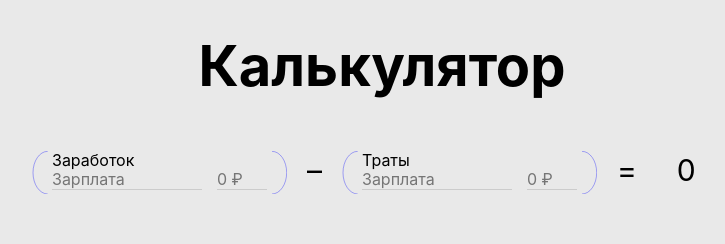
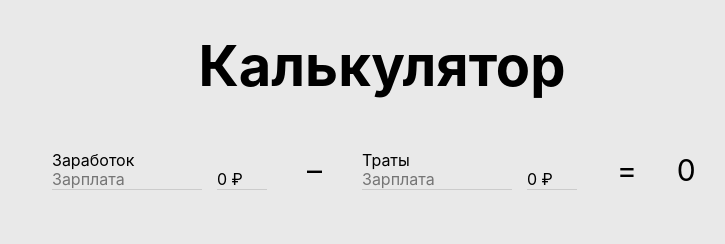
Before and after one commit to sinneren/reacr-demo, a React (Create React App) app in the folder ui/: page /calc in a window 1280 px wide. Shown: the top 244 px of the page, without its empty margins (258-983 px from the left). Built offline with nearby package versions, Linux system fonts and the light colour scheme; the HTML template or start-up script is replaced by a standard one.

Commit message:
правильная обработка value

```diff
--- a/ui/src/components/Calc.js
+++ b/ui/src/components/Calc.js
@@ -1,18 +1,9 @@
 import React, { Component } from 'react';
+import InputGroup from './InputGroup';
 
 export default class Calc extends Component {
     constructor(props) {
         super(props);
-        this.inputMoneyChange = this.inputMoneyChange.bind(this);
-    }
-    inputMoneyChange(e) {
-        if (e.target.value.length > 0) {
-            e.target.value = e.target.value.replace(/₽/gi, '').replace(/ /g, '') + ' ₽';
-            // console.log(e.target.parentNode.parentNode.querySelectorAll('.CalcTable_Input').length);
-            const nextInputs = document.createElement('div');
-            nextInputs.className = 'CalcTable_Input';
-            e.target.parentNode.parentNode.insertBefore(nextInputs, e.target.parentNode.nextSibling);
-        }
     }
     render() {
         return (
@@ -20,42 +11,16 @@ export default class Calc extends Component {
                 <h1>Калькулятор</h1>
                 <div className="CalcWrapper">
                     <div className="CalcTable">
-                        <svg className="CalcTable_Left" xmlns="http://www.w3.org/2000/svg" width="16" height="100%" viewBox="0 0 16 126" version="1.1" preserveAspectRatio="none">
-                            <g stroke="none" stroke-width="1" fill="none" fill-rule="evenodd">
-                                <path d="M15.7 125C7.6 125 1 97.2 1 63 1 28.8 7.6 1 15.7 1" stroke="#0000FF" stroke-width="0.5"></path>
-                            </g>
-                        </svg>
-                        <svg className="CalcTable_Right" xmlns="http://www.w3.org/2000/svg" width="15" height="100%" viewBox="0 0 15 126" version="1.1" preserveAspectRatio="none">
-                            <g stroke="none" stroke-width="1" fill="none" fill-rule="evenodd">
-                                <path d="M14.7 125C6.6 125 0 97.2 0 63 0 28.8 6.6 1 14.7 1" stroke="#0000FF" stroke-width="0.5" transform="translate(7.335000, 63.000000) scale(-1, 1) translate(-7.335000, -63.000000) "></path>
-                            </g>
-                        </svg>
                         <div className="CalcTable_Wrapper">
                             <div>Заработок</div>
-                            <div className="CalcTable_Input">
-                                <input type="text" placeholder="Зарплата" />
-                                <input type="text" placeholder="0 ₽" onChange={this.inputMoneyChange} />
-                            </div>
+                            <InputGroup />
                         </div>
                     </div>
                     <div className="CalcSeparator">&ndash;</div>
                     <div className="CalcTable">
-                        <svg className="CalcTable_Left" xmlns="http://www.w3.org/2000/svg" width="16" height="100%" viewBox="0 0 16 126" version="1.1" preserveAspectRatio="none">
-                            <g stroke="none" stroke-width="1" fill="none" fill-rule="evenodd">
-                                <path d="M15.7 125C7.6 125 1 97.2 1 63 1 28.8 7.6 1 15.7 1" stroke="#0000FF" stroke-width="0.5"></path>
-                            </g>
-                        </svg>
-                        <svg className="CalcTable_Right" xmlns="http://www.w3.org/2000/svg" width="15" height="100%" viewBox="0 0 15 126" version="1.1" preserveAspectRatio="none">
-                            <g stroke="none" stroke-width="1" fill="none" fill-rule="evenodd">
-                                <path d="M14.7 125C6.6 125 0 97.2 0 63 0 28.8 6.6 1 14.7 1" stroke="#0000FF" stroke-width="0.5" transform="translate(7.335000, 63.000000) scale(-1, 1) translate(-7.335000, -63.000000) "></path>
-                            </g>
-                        </svg>
                         <div className="CalcTable_Wrapper">
                             <div>Траты</div>
-                            <div className="CalcTable_Input">
-                                <input type="text" placeholder="Зарплата" />
-                                <input type="text" placeholder="0 ₽" onChange={this.inputMoneyChange} />
-                            </div>
+                            <InputGroup />
                         </div>
                     </div>
                     <div className="CalcSeparator">=</div>
--- /dev/null
+++ b/ui/src/components/InputGroup.js
@@ -0,0 +1,29 @@
+import React, { Component } from 'react';
+export default class InputGroup extends Component {
+    constructor(props) {
+        super(props);
+        this.state = {
+            value: 0,
+            stateless: 0
+        }
+    }
+    inputMoneyChange(e) {
+        if (e.target.value.length > 0) {
+            const val = e.target.value.replace(/₽/gi, '').replace(/ /g, '');
+            this.setState({ value: val });
+            if (e.target.value.length === 1) {
+                this.setState({ stateless: 1 });
+            }
+        } else {
+            this.setState({ stateless: 0 });
+        }
+    }
+    render() {
+        return (
+            <div className="CalcTable_Input">
+                <input type="text" placeholder="Зарплата" />
+                <input type="text" placeholder={this.state.value + ' ₽'} value={this.state.value + ' ₽'} onChange={value => this.inputMoneyChange(value)} />
+            </div>
+        );
+    }
+}
```
